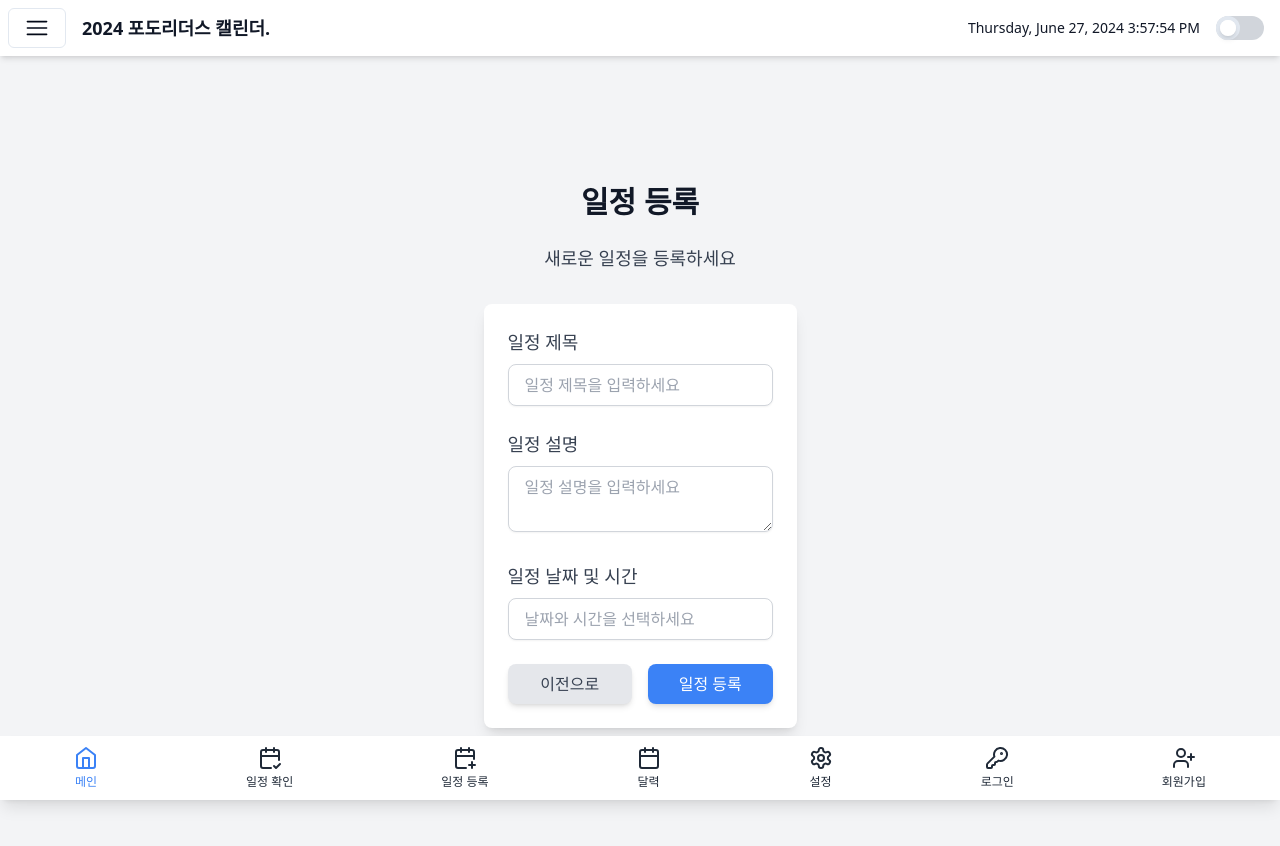
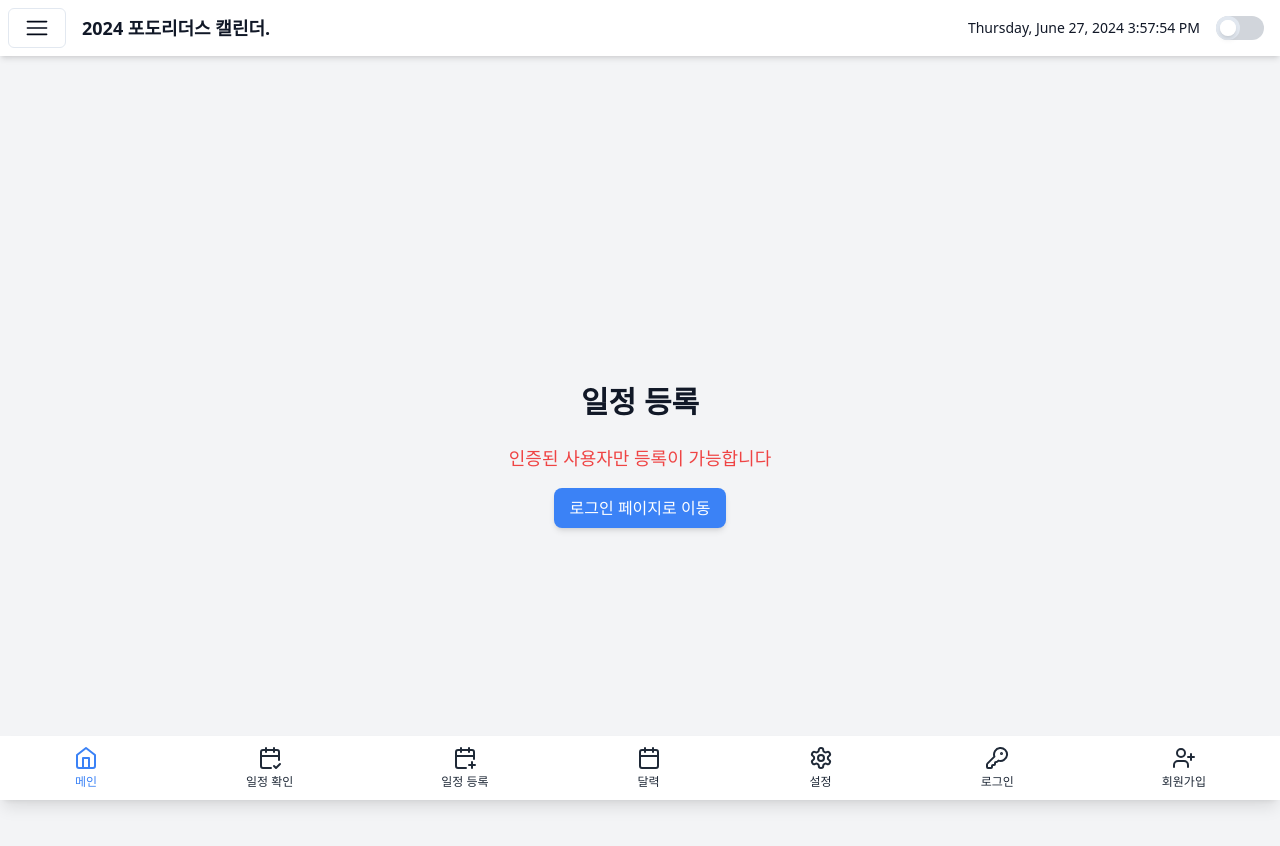
Before and after one commit to jinyeongjang/pdo24_schedule_management, a Next.js app: page /schedule-add in a window 1280 px wide. Shown: the top 846 px of the page. Built offline with nearby package versions, Linux system fonts and the light colour scheme; no server answers; some icons are missing.

Commit message:
0702_first_init_update

```diff
--- a/pages/login.tsx
+++ b/pages/login.tsx
@@ -41,9 +41,7 @@ const Login: React.FC = () => {
         setLoading(true);
         const { error } = await supabase.auth.signInWithOAuth({
             provider: 'google',
-            options: {
-                redirectTo: process.env.NEXT_PUBLIC_REDIRECT_URI,
-            },
+            options: { redirectTo: process.env.NEXT_PUBLIC_SUPABASE_REDIRECT_URI },
         });
         setLoading(false);
 
--- a/pages/schedule-add.tsx
+++ b/pages/schedule-add.tsx
@@ -1,8 +1,8 @@
 import React, { useState, useEffect } from 'react';
 import { useRouter } from 'next/router';
+import { supabase } from '../utils/supabase';
 import DatePicker from 'react-datepicker';
 import 'react-datepicker/dist/react-datepicker.css';
-import { supabase } from '../utils/supabase';
 
 const ScheduleAdd: React.FC = () => {
     const router = useRouter();
@@ -15,27 +15,26 @@ const ScheduleAdd: React.FC = () => {
 
     useEffect(() => {
         const checkUser = async () => {
-            const { data, error } = await supabase.auth.getUser();
-            if (error) {
-                console.error('Error checking user:', error.message);
-            } else if (data?.user) {
-                setUser(data.user);
-            } else {
-                router.push('/login');
-            }
+            const { data } = await supabase.auth.getUser();
+            setUser(data.user);
         };
 
         checkUser();
-    }, [router]);
+    }, []);
 
     const handleSubmit = async (e: React.FormEvent) => {
         e.preventDefault();
+        if (!user) {
+            setError('인증된 사용자만 등록이 가능합니다');
+            return;
+        }
         if (!title || !description || !dateTime) {
             setError('모든 필드를 입력해주세요.');
             return;
         }
 
         setLoading(true);
+        setError(null);
 
         // 선택한 날짜와 시간을 UTC+9로 변환
         const kstDateTime = new Date(dateTime.getTime() + 9 * 60 * 60 * 1000);
@@ -47,17 +46,15 @@ const ScheduleAdd: React.FC = () => {
                 description,
                 date: kstDateTime.toISOString(),
                 created_at: kstCreatedAt.toISOString(),
-                user_id: user?.id,
             },
         ]);
 
         setLoading(false);
 
         if (error) {
-            console.error('Error inserting data:', error.message);
+            console.error('Error inserting data:', error);
             setError('데이터 삽입 중 오류가 발생했습니다.');
         } else {
-            console.log('Data inserted:', data);
             setTitle('');
             setDescription('');
             setDateTime(null);
@@ -65,12 +62,26 @@ const ScheduleAdd: React.FC = () => {
         }
     };
 
+    if (!user) {
+        return (
+            <div className="flex flex-col items-center justify-center min-h-screen p-4 bg-gray-100 dark:bg-gray-900">
+                <h1 className="text-3xl font-bold mb-6 text-gray-900 dark:text-gray-100">일정 등록</h1>
+                <p className="text-lg text-red-500">인증된 사용자만 등록이 가능합니다</p>
+                <button
+                    onClick={() => router.push('/login')}
+                    className="mt-4 py-2 px-4 bg-blue-500 text-white rounded-lg shadow-md transition-transform transform hover:scale-105 hover:shadow-lg focus:outline-none focus:ring-2 focus:ring-blue-500"
+                >
+                    로그인 페이지로 이동
+                </button>
+            </div>
+        );
+    }
+
     return (
         <div className="flex flex-col items-center justify-center min-h-screen p-4 bg-gray-100 dark:bg-gray-900">
             <h1 className="text-3xl font-bold mb-6 text-gray-900 dark:text-gray-100">일정 등록</h1>
-            <p className="mb-8 text-lg text-gray-700 dark:text-gray-300">새로운 일정을 등록하세요</p>
-            {error && <p className="text-red-500">{error}</p>}
-            <form onSubmit={handleSubmit} className="w-full max-w-lg bg-white dark:bg-gray-800 p-6 rounded-lg shadow-lg space-y-6">
+            <form onSubmit={handleSubmit} className="w-full max-w-md bg-white dark:bg-gray-800 p-6 rounded-lg shadow-lg space-y-6">
+                {error && <p className="text-red-500">{error}</p>}
                 <div>
                     <label htmlFor="title" className="block text-lg font-medium text-gray-700 dark:text-gray-300 mb-2">
                         일정 제목
@@ -104,7 +115,7 @@ const ScheduleAdd: React.FC = () => {
                     </label>
                     <DatePicker
                         selected={dateTime}
-                        onChange={(date) => setDateTime(date)}
+                        onChange={(date: Date | null) => setDateTime(date)}
                         showTimeSelect
                         dateFormat="yyyy-MM-dd HH:mm"
                         className="w-full px-4 py-2 border border-gray-300 dark:border-gray-700 rounded-lg shadow-sm focus:outline-none focus:ring-2 focus:ring-blue-500 dark:bg-gray-700 dark:text-white"
```
